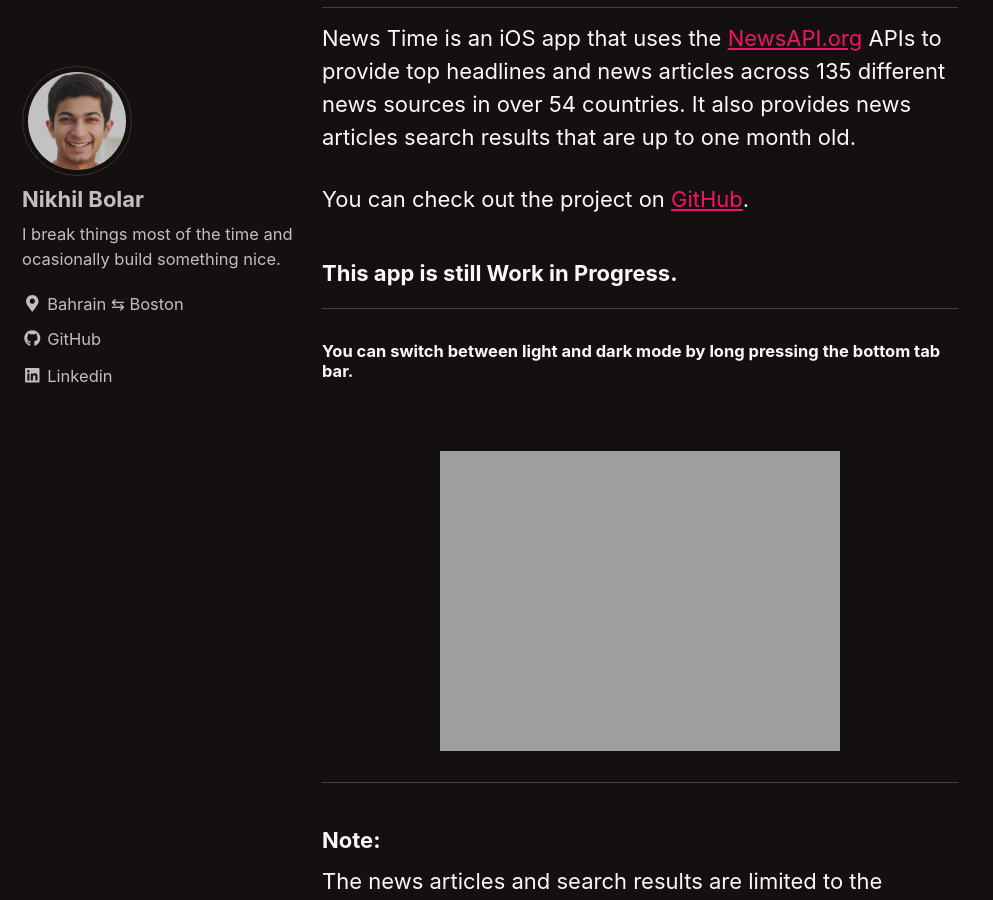
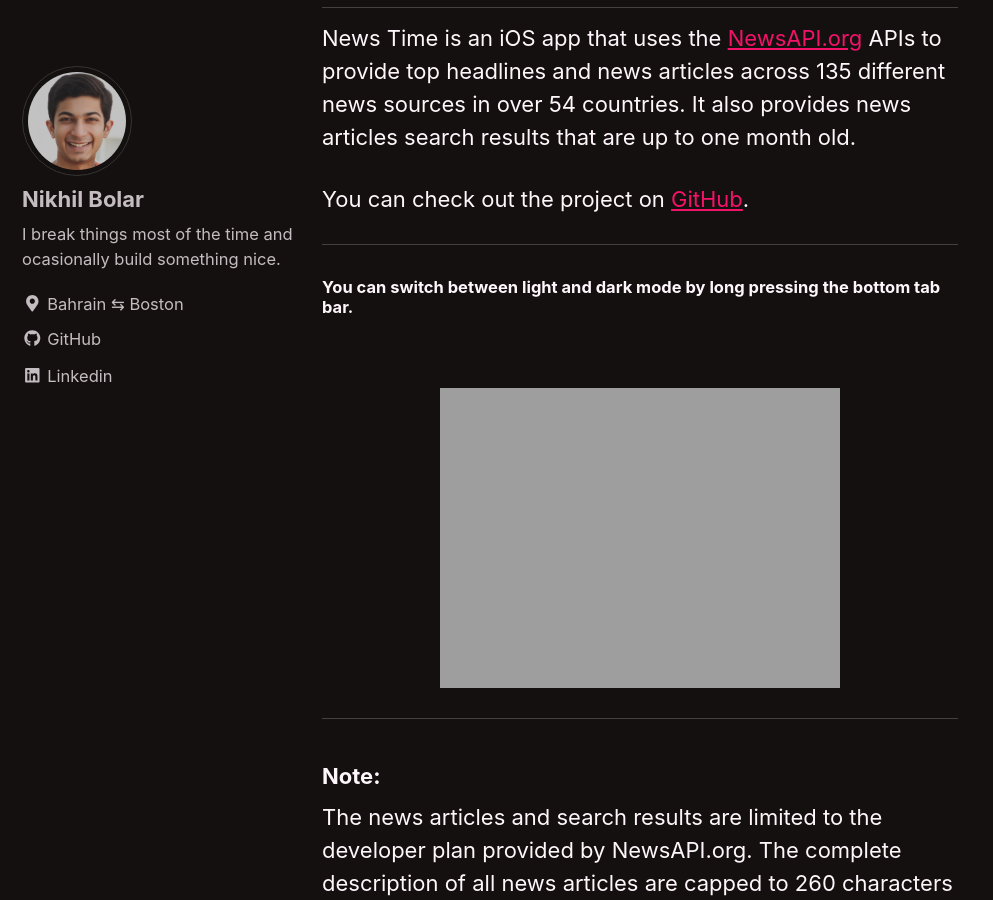
Before and after one commit to nbolar/nbolar.github.io, a Jekyll site: the page built from _posts/2019-06-01-newstime.md, in a window 1280 px wide and 900 px high, scrolled down 531 px. Shown: the whole window, without its empty margins (0-993 px from the left). Built offline with Jekyll 4.4.1, drawn with Linux system fonts in a browser that asks for light colours; cached includes are drawn as plain includes.

Commit message:
Updated news time info

```diff
--- a/_posts/2019-06-01-newstime.md
+++ b/_posts/2019-06-01-newstime.md
@@ -14,7 +14,6 @@
 
 You can check out the project on [GitHub](https://github.com/nbolar/news-time).
 
-### This app is still Work in Progress.
 ----
 ###### You can switch between light and dark mode by long pressing the bottom tab bar.
 
```
